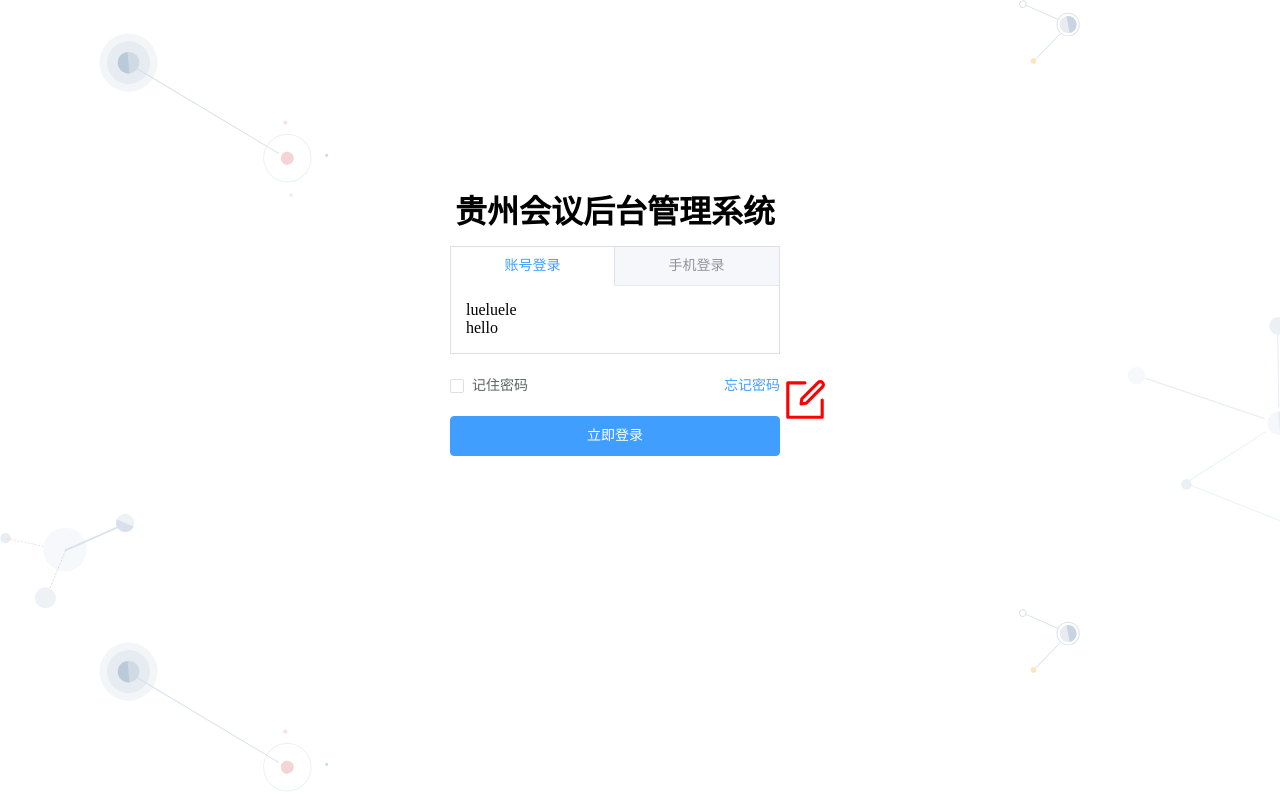
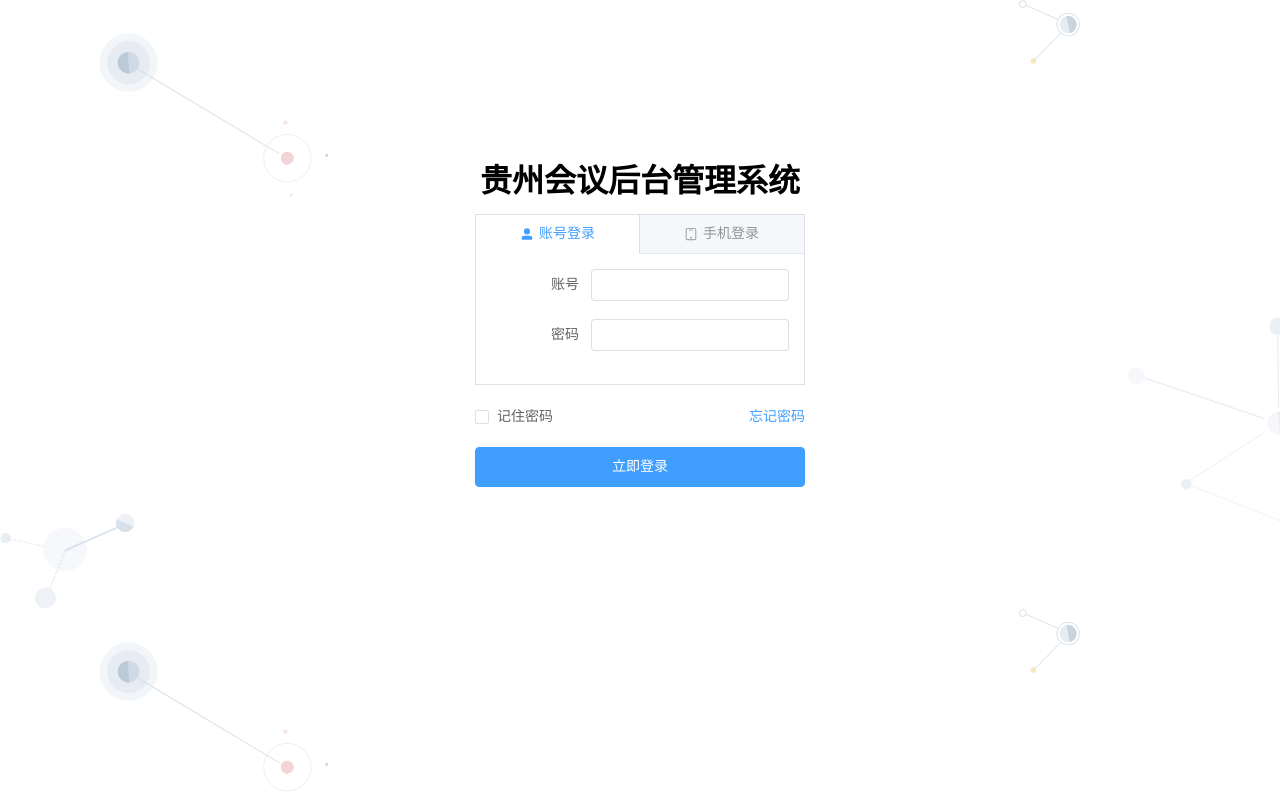
Before and after one commit to tianyb007/Vue3-ts-cms, a Vue app: page /#/login in a window 1280 px wide. Built offline with nearby package versions, Linux system fonts and the light colour scheme.

Commit message:
modefied login page

```diff
--- a/components.d.ts
+++ b/components.d.ts
@@ -11,7 +11,10 @@ declare module '@vue/runtime-core' {
   export interface GlobalComponents {
     ElButton: typeof import('element-plus/es')['ElButton']
     ElCheckbox: typeof import('element-plus/es')['ElCheckbox']
+    ElForm: typeof import('element-plus/es')['ElForm']
+    ElFormItem: typeof import('element-plus/es')['ElFormItem']
     ElIcon: typeof import('element-plus/es')['ElIcon']
+    ElInput: typeof import('element-plus/es')['ElInput']
     ElLink: typeof import('element-plus/es')['ElLink']
     ElRow: typeof import('element-plus/es')['ElRow']
     ElTabPane: typeof import('element-plus/es')['ElTabPane']
--- a/src/views/login/c-cpns/login-panel.vue
+++ b/src/views/login/c-cpns/login-panel.vue
@@ -3,16 +3,28 @@
     <!-- 顶部标题 -->
     <h1 class="title">贵州会议后台管理系统</h1>
 
-    <!-- 中间区域 -->
+    <!-- 中间区域的tabs切换 -->
     <div class="tabs">
-      <el-tabs type="border-card" stretch="true">
-        <el-tab-pane label="账号登录">
-          <div>lueluele</div>
-          <div>hello</div>
+      <el-tabs type="border-card" stretch v-model="activeName">
+        <!-- 1.账号登录的pane -->
+        <el-tab-pane label="账号登录" name="account">
+          <template #label>
+            <div class="label">
+              <el-icon><UserFilled /></el-icon>
+              <span class="text">账号登录</span>
+            </div>
+          </template>
+          <pane-account />
         </el-tab-pane>
-        <el-tab-pane label="手机登录">
-          <div>登录</div>
-          <div>试试</div>
+        <!-- 2.手机登录的pane -->
+        <el-tab-pane label="手机登录" name="phone">
+          <template #label>
+            <div class="label">
+              <el-icon><Cellphone /></el-icon>
+              <span class="text">手机登录</span>
+            </div>
+          </template>
+          <pane-phone />
         </el-tab-pane>
       </el-tabs>
     </div>
@@ -22,14 +34,26 @@
       <el-checkbox v-model="isRemPwd" label="记住密码" size="large" />
       <el-link ref="#" type="primary">忘记密码</el-link>
     </div>
-    <el-button class="login-btn" type="primary" size="large">立即登录</el-button>
+    <el-button class="login-btn" type="primary" size="large" @click="handleLoginBtnClick"
+      >立即登录</el-button
+    >
   </div>
 </template>
 
 <script setup lang="ts">
 import { ref } from 'vue'
+import PaneAccount from './pane-account.vue'
+import PanePhone from './pane-phone.vue'
+const activeName = ref('account')
+const isRemPwd = ref(false)
 
-const isRemPwd = ref(false)
+function handleLoginBtnClick() {
+  if (activeName.value === 'account') {
+    console.log('用户在进行账号登录')
+  } else {
+    console.log('用户在进行手机登录')
+  }
+}
 </script>
 
 <style lang="less" scoped>
--- /dev/null
+++ b/src/views/login/c-cpns/pane-account.vue
@@ -0,0 +1,20 @@
+<template>
+  <div class="pane-account">
+    <el-form label-width="100px">
+      <el-form-item label="账号">
+        <el-input />
+      </el-form-item>
+      <el-form-item label="密码">
+        <el-input />
+      </el-form-item>
+    </el-form>
+  </div>
+</template>
+
+<script setup lang="ts"></script>
+
+<style lang="less" scoped>
+.pane-account {
+  color: red;
+}
+</style>
--- /dev/null
+++ b/src/views/login/c-cpns/pane-phone.vue
@@ -0,0 +1,13 @@
+<template>
+  <div class="pane-phone">
+    <h2>pane-phone</h2>
+  </div>
+</template>
+
+<script setup lang="ts"></script>
+
+<style lang="less" scoped>
+.pane-phone {
+  color: red;
+}
+</style>
--- a/src/views/login/login.vue
+++ b/src/views/login/login.vue
@@ -1,9 +1,6 @@
 <template>
   <div class="login">
     <login-panel />
-    <el-icon :size="50" color="red">
-      <Edit />
-    </el-icon>
   </div>
 </template>
 
```
